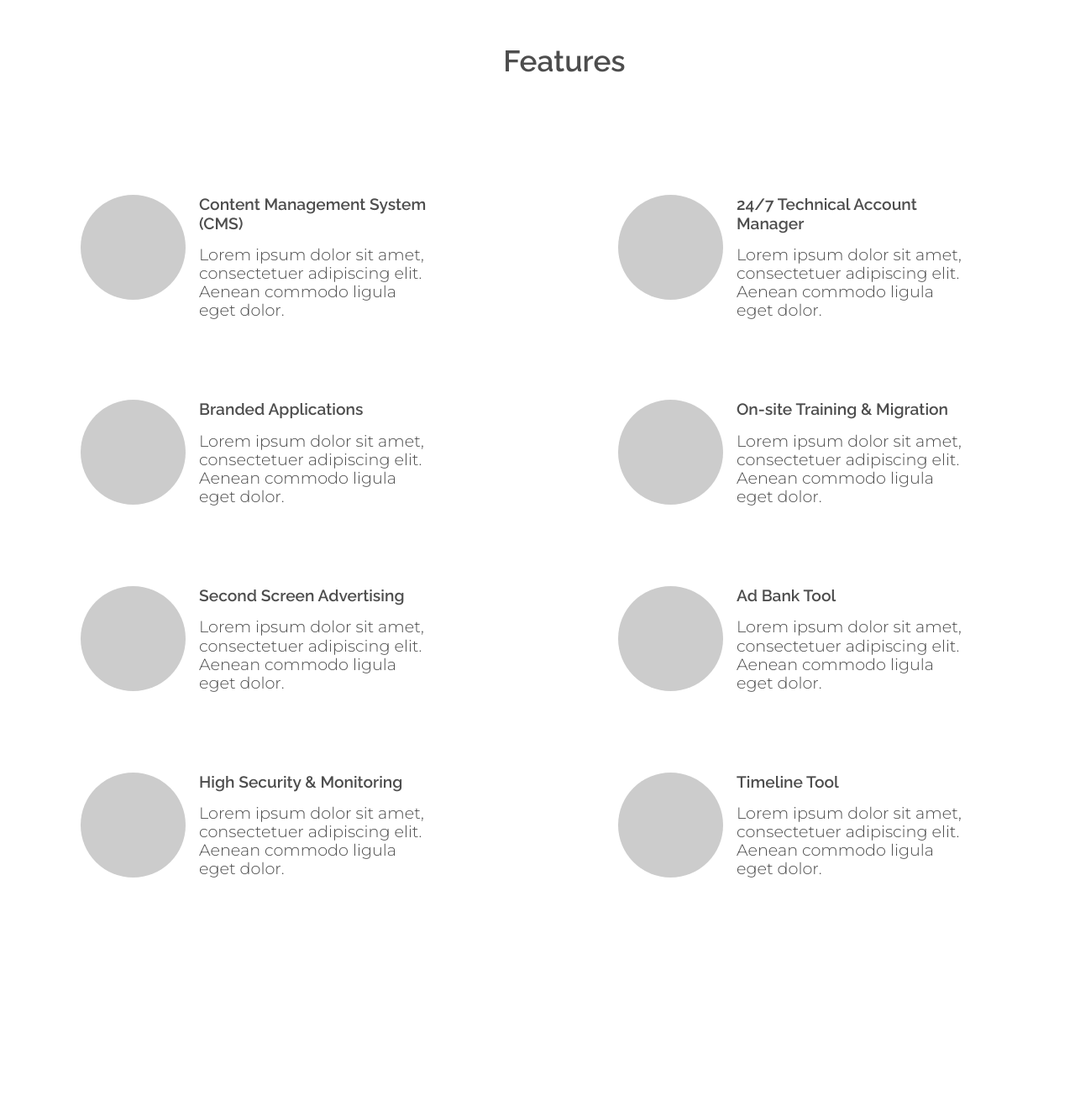
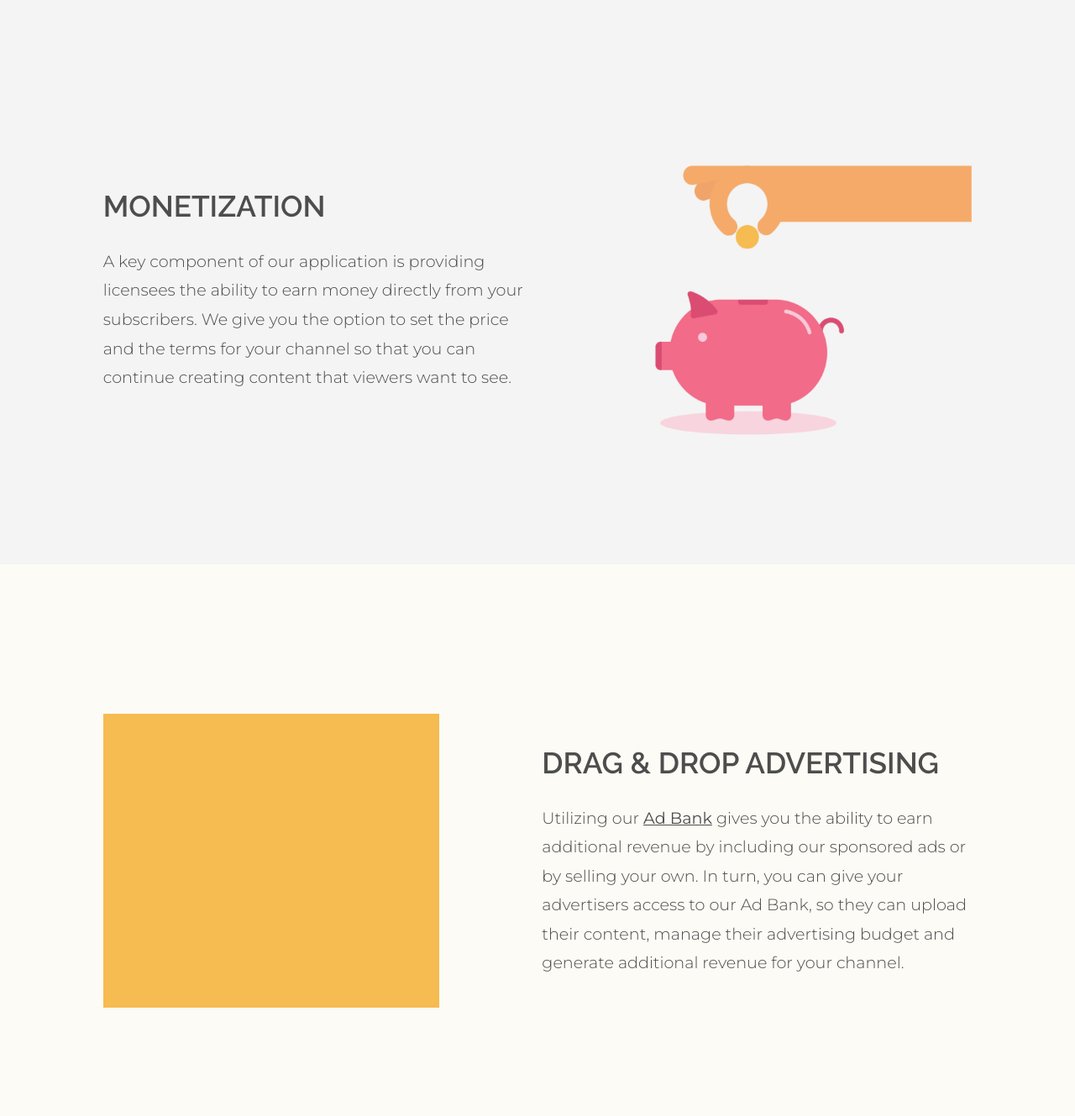
Before and after one commit to Catatek/subchannelmarketing, a React (Create React App) app: page / in a window 1280 px wide. Shown: the part 2881-4210 px from the top of the page at 84% size. Before the commit the page ends 4071 px from the top, so only its background shows below. Built offline with nearby package versions, Linux system fonts and the light colour scheme.

Commit message:
Added Monetization and Plans containers.

```diff
--- a/src/components/screens/Index/Index.jsx
+++ b/src/components/screens/Index/Index.jsx
@@ -4,7 +4,10 @@ import Splash from "../../sections/Splash/Splash";
 import About from "../../sections/About/About";
 import LiveBroadcast from "../../sections/LiveBroadcast/LiveBroadcast";
 import AdvancedAnalytics from "../../sections/AdvancedAnalytics/AdvancedAnalytics";
+import Monetization from "../../sections/Monetization/Monetization";
+import DragDropAdvertising from "../../sections/DragDropAdvertising/DragDropAdvertising";
 import Features from "../../sections/Features/Features";
+import Plans from "../../sections/Plans/Plans";
 
 class Index extends Component {
   render() {
@@ -15,7 +18,10 @@ class Index extends Component {
         <About />
         <LiveBroadcast />
         <AdvancedAnalytics />
+        <Monetization />
+        <DragDropAdvertising />
         <Features />
+        <Plans />
       </div>
     );
   }
--- a/src/components/sections/AdvancedAnalytics/Monetization/Monetization.jsx
+++ /dev/null
@@ -1,2 +0,0 @@
-import React from "react";
-import styled, {css} from "styled-components";
--- /dev/null
+++ b/src/components/sections/DragDropAdvertising/DragDropAdvertising.jsx
@@ -0,0 +1,41 @@
+import React from "react";
+import styled, { css } from "styled-components";
+import { Row, Column, Title1, Text } from "../../theme/theme";
+//import dragdropadvertising from "../../../assets/dragdropadvertising-img.png";
+
+const Wrapper = styled.section`
+  height: 85vh;
+  width: 100%;
+  display: flex;
+  justify-content: space-evenly;
+  align-items: center;
+  background-color: #fcfbf5;
+`;
+
+const circle = {
+  margin: "25px 0 0 0",
+  width: "400px",
+  height: "350px",
+  backgroundColor: "#F6BB51"
+};
+
+const DragDropAdvertising = () => (
+  <Wrapper>
+    <div style={circle} />
+    <Column width="40%">
+      <Title1>DRAG & DROP ADVERTISING</Title1>
+      <Text lineheight="1.8em">
+        Utilizing our <b> <u>Ad Bank</u> </b> gives you the ability
+        to earn additional revenue by including our
+        sponsored ads or by selling your own. In turn,
+        you can give your advertisers access to our
+        Ad Bank,
+        so they can upload their
+        content, manage their advertising budget and
+        generate additional revenue for your channel.
+      </Text>
+    </Column>
+  </Wrapper>
+);
+
+export default DragDropAdvertising;
--- a/src/components/sections/LiveBroadcast/LiveBroadcast.jsx
+++ b/src/components/sections/LiveBroadcast/LiveBroadcast.jsx
@@ -26,10 +26,8 @@ const LiveBroadcast = () => (
       <Text lineheight="1.8em">
         Broadcast your content in real-time. We provide all the features you
         need for 24/7 playback automation of your content. Utilizing our
-        <i>
-          <b> Timeline </b>
-        </i>
-        will allow the ability to drag and drop shows and ads into your program
+          <b> <u>Timeline</u> </b>
+         will allow the ability to drag and drop shows and ads into your program
         schedule.
       </Text>
     </Column>
--- /dev/null
+++ b/src/components/sections/Monetization/Monetization.jsx
@@ -0,0 +1,37 @@
+import React from "react";
+import styled, { css } from "styled-components";
+import { Row, Column, Title1, Text } from "../../theme/theme";
+import monetization from "../../../assets/monetization-img.png";
+
+const Wrapper = styled.section`
+  height: 85vh;
+  width: 100%;
+  display: flex;
+  justify-content: space-evenly;
+  align-items: center;
+  background-color: #f4f4f4;
+`;
+
+const circle = {
+  margin: "50px 0 0 0",
+  width: "400px",
+  height: "350px",
+  backgroundColor: "#ccc"
+};
+
+const Monetization = () => (
+  <Wrapper>
+    <Column width="40%">
+      <Title1>MONETIZATION</Title1>
+      <Text lineheight="1.8em">
+        A key component of our application is providing licensees the ability to
+        earn money directly from your subscribers. We give you the option to set
+        the price and the terms for your channel so that you can continue
+        creating content that viewers want to see.
+      </Text>
+    </Column>
+    <img src={monetization} style={circle} />
+  </Wrapper>
+);
+
+export default Monetization;
--- /dev/null
+++ b/src/components/sections/Plans/Plans.jsx
@@ -0,0 +1,25 @@
+import React from "react";
+import styled, { css } from "styled-components";
+import StarterPlan from "../../shared/StarterPlan/StarterPlan";
+import ProPlan from "../../shared/ProPlan/ProPlan";
+import ElitePlan from "../../shared/ElitePlan/ElitePlan";
+
+const Wrapper = styled.section`
+  height: 115vh;
+  width: 70%;
+  display: flex;
+  justify-content: space-evenly;
+  align-items: center;
+  background-color: #fff;
+  margin: 0 0 0 220px;
+`;
+
+const Plans = () => (
+<Wrapper>
+<StarterPlan />
+<ProPlan />
+<ElitePlan />
+</Wrapper>
+);
+
+export default Plans;
--- /dev/null
+++ b/src/components/shared/ElitePlan/ElitePlan.jsx
@@ -0,0 +1,46 @@
+import React, { Component } from "react";
+import {
+  Row,
+  SmallText,
+  Text,
+  Title2,
+  Title3,
+  PlanContainer,
+  Button
+} from "../../theme/theme";
+import styled from "styled-components";
+
+const PlanDiv = styled.div`
+  display: flex;
+  flex-direction: column;
+  align-items: center;
+`;
+
+const ElitePlan = () => (
+  <PlanContainer>
+    <PlanDiv>
+      <Title2 primary margin=".5em 0 0 0">
+        <b>ELITE</b>
+      </Title2>
+      <SmallText margin="0" width="55%" lineheight="1.5em">
+        Flexible options for scaling enterprises
+      </SmallText>
+      <Title3 margin=".7em 0 .2em 0">Call for Pricing</Title3>
+      <Title3 margin="0 0 0.7em 0">888-888-8888</Title3>
+    </PlanDiv>
+    <Button>CALL</Button>
+    <PlanDiv>
+      <SmallText margin=".6em 0" primary>
+        + All Pro Features
+      </SmallText>
+      <SmallText margin=".5em 0">Technical Account Manager</SmallText>
+      <SmallText margin=".5em 0">Advanced Analytics</SmallText>
+      <SmallText margin=".5em 0">Complete Control over Advertising</SmallText>
+      <SmallText margin=".5em 0">Daily Content Backup</SmallText>
+      <SmallText margin=".5em 0">Monetization Flexibility</SmallText>
+      <SmallText margin=".5em 0">Unlimited User Count</SmallText>
+    </PlanDiv>
+  </PlanContainer>
+);
+
+export default ElitePlan;
--- /dev/null
+++ b/src/components/shared/ProPlan/ProPlan.jsx
@@ -0,0 +1,47 @@
+import React, { Component } from "react";
+import {
+  Row,
+  SmallText,
+  Text,
+  Title2,
+  Title3,
+  PlanContainer,
+  Button
+} from "../../theme/theme";
+import styled from "styled-components";
+
+const PlanDiv = styled.div`
+  display: flex;
+  flex-direction: column;
+  align-items: center;
+`;
+
+const ProPlan = () => (
+  <PlanContainer>
+    <PlanDiv>
+      <Title2 primary margin=".5em 0 0 0">
+        <b>PRO</b>
+      </Title2>
+      <SmallText margin="0" width="55%" lineheight="1.5em">
+        Flexible options designed for your organization
+      </SmallText>
+      <Title3 margin=".7em 0 .2em 0">$1,799/m</Title3>
+      <SmallText margin="0 0 2.5em 0" plans>
+        Billed annually or $2,199/m
+      </SmallText>
+    </PlanDiv>
+    <Button>UPGRADE</Button>
+    <PlanDiv>
+      <SmallText margin=".6em 0" primary>
+        + All Starter Features
+      </SmallText>
+      <SmallText margin=".5em 0">24/7 Customer Support</SmallText>
+      <SmallText margin=".5em 0">Actionable Insights</SmallText>
+      <SmallText margin=".5em 0">Priority Technical Ticketing</SmallText>
+      <SmallText margin=".5em 0">Weekly Content Backup</SmallText>
+      <SmallText margin=".5em 0">Up to 10,000 subscribers</SmallText>
+    </PlanDiv>
+  </PlanContainer>
+);
+
+export default ProPlan;
--- /dev/null
+++ b/src/components/shared/StarterPlan/StarterPlan.jsx
@@ -0,0 +1,50 @@
+import React, { Component } from "react";
+import {
+  Row,
+  SmallText,
+  Text,
+  Title2,
+  Title3,
+  PlanContainer,
+  Button
+} from "../../theme/theme";
+import styled from "styled-components";
+
+const PlanDiv = styled.div`
+  display: flex;
+  flex-direction: column;
+  align-items: center;
+`;
+
+const StarterPlan = () => (
+  <PlanContainer>
+    <PlanDiv>
+      <Title2 primary margin=".5em 0 .2em 0">
+        <b>STARTER</b>
+      </Title2>
+      <SmallText margin="0 0 16px 0" width="100%">
+        Distribute like a boss
+      </SmallText>
+      <Title3 margin=".7em 0 .2em 0">$499/m</Title3>
+      <SmallText margin="0 0 2.5em 0" plans>
+        Billed annually or $799/m
+      </SmallText>
+    </PlanDiv>
+    <Button>UPGRADE</Button>
+    <PlanDiv>
+      <SmallText margin=".6em 0" primary>
+        + Studio Software
+      </SmallText>
+      <SmallText margin=".5em 0">Customer Support</SmallText>
+      <SmallText margin=".5em 0">Meaningful Insights</SmallText>
+      <SmallText margin=".5em 0">Technical Ticketing</SmallText>
+      <SmallText margin=".5em 0">Advertising Management</SmallText>
+      <SmallText margin=".5em 0">Content Distribution Tools</SmallText>
+      <SmallText margin=".5em 0">File Management Tools</SmallText>
+      <SmallText margin=".5em 0">Monetization Options</SmallText>
+      <SmallText margin=".5em 0">Up to 1,000 subscribers</SmallText>
+    </PlanDiv>
+  </PlanContainer>
+);
+
+export default StarterPlan;
--- a/src/components/theme/theme.js
+++ b/src/components/theme/theme.js
@@ -77,6 +77,27 @@ export const SignupButton = styled.button`
   }
 `;
 
+export const Button = styled.button`
+  height: 36px;
+  width: 120px;
+  border-radius: 3px;
+  border: ${props => (props.primary ? 'none' : '1px solid #019095')};
+  font-size: 1em;
+  font-family: 'Open Sans';
+  cursor: pointer;
+  outline: none;
+  color: ${props => (props.primary ? '#fff' : '#019095')};
+  background-color: ${props => (props.primary ? '#019095' : 'inherit')};
+  margin: 0.5em 0;
+  &:hover {
+    background-color: ${props => (props.primary ? '#01a0a6' : 'inherit')};
+    color: ${props => (props.primary ? '#fff' : '#01b1b7')};
+    border: ${props => (props.primary ? 'none' : '1px solid #01b1b7')};
+    box-shadow: 1px 1px 15px #eee;
+  }
+})
+`;
+
 // TEXT
 
 export const Title1 = styled.h1.attrs({
@@ -133,3 +154,30 @@ export const Text = styled.p.attrs({
   font-family: "Montserrat", sans-serif;
   font-weight: 100;
 `;
+
+export const SmallText = Text.extend.attrs({
+  width: props => props.width,
+  lineheight: props => props.lineheight,
+})`
+  width: ${props => props.width};
+  line-height: ${props => props.lineheight};
+	font-size: ${props => (props.primary ? '.8em' : '.6em')};
+	color: ${props => (props.primary ? '#019095' : '##989898')};
+`;
+
+//Special Containers
+
+export const PlanContainer = styled.div`
+  display: flex;
+  flex-direction: column;
+  align-items: center;
+  background-color: #E3E3E3;
+  border: 1px solid #eee;
+  width: 275px;
+  height: 50%;
+  min-height: 300.62px;
+  padding: 1em 0;
+  text-align: center;
+  border-radius: 3px;
+  box-shadow: 1px 1px 15px #eee;
+`;
```
Also changed, not shown: src/components/sections/AdvancedAnalytics/AdvancedAnalytics.jsx (+7 -11 lines), src/assets/monetization-img.png (added).
